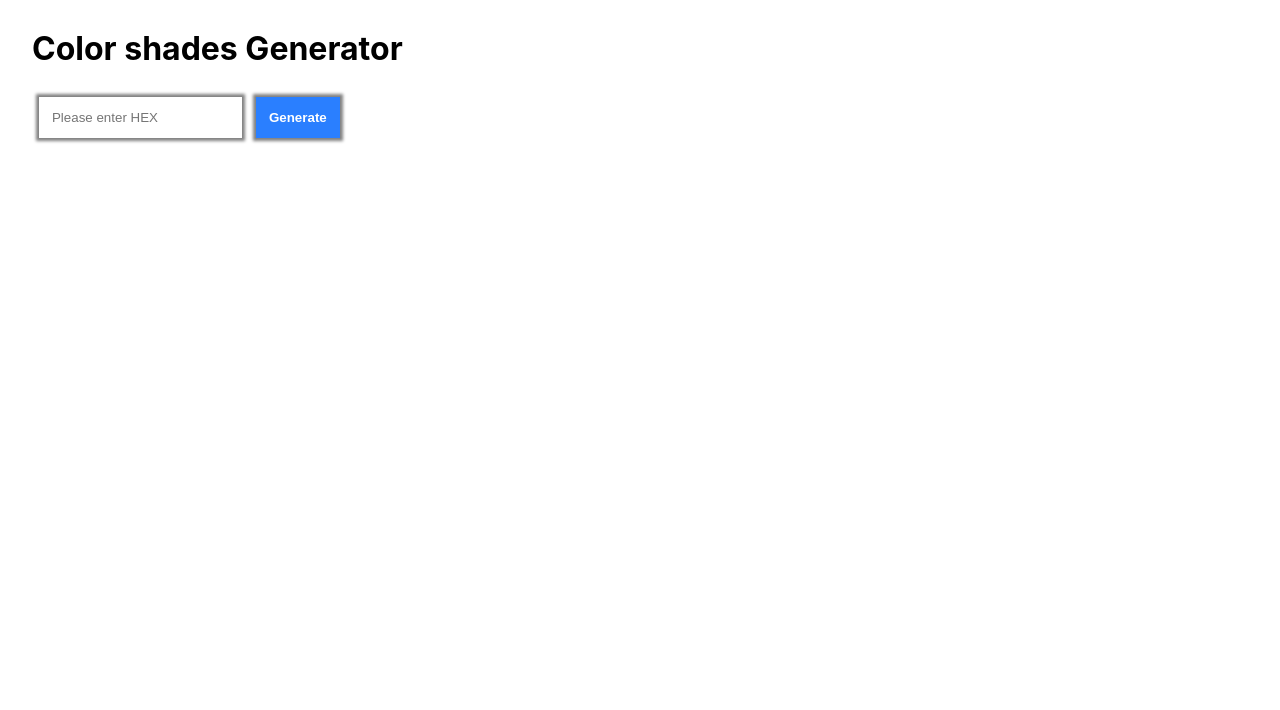
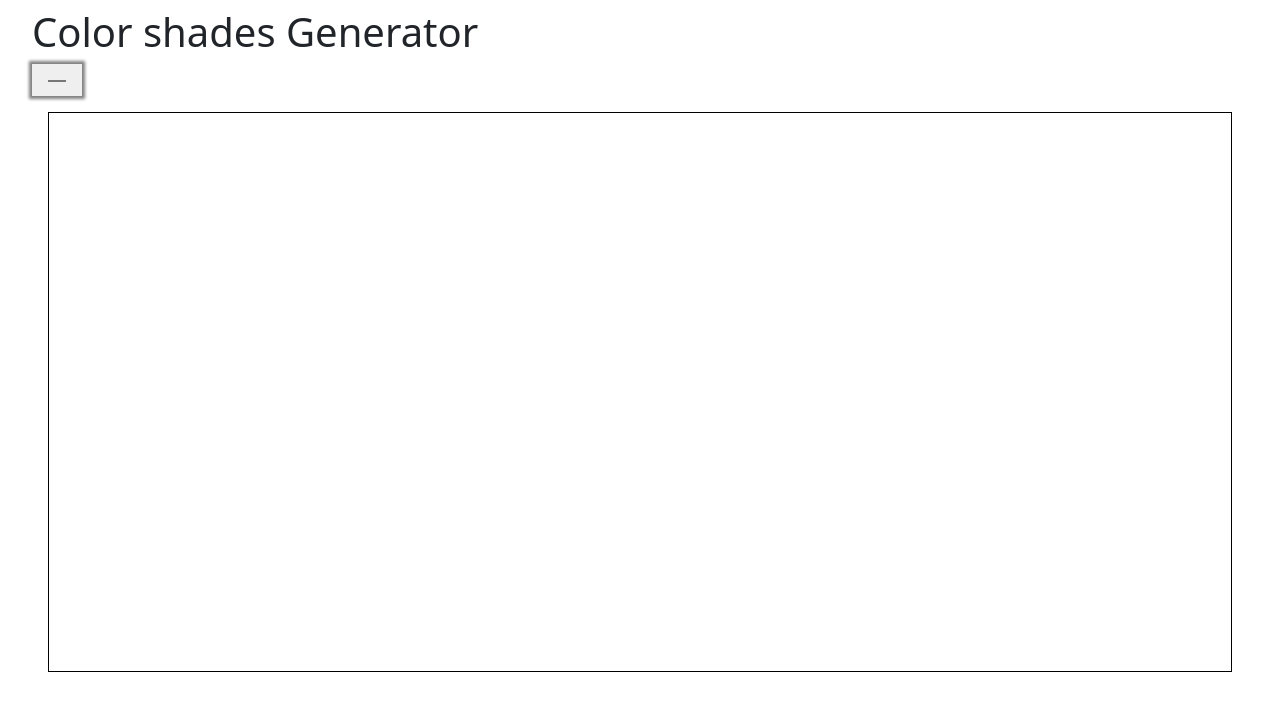
Before and after one commit to systemry420/react-mini-projects, a React (Create React App) app: page / in a window 1280 px wide. Shown: the top 710 px of the page. Built offline with nearby package versions, Linux system fonts and the light colour scheme.

Commit message:
change color based on input

```diff
--- a/package.json
+++ b/package.json
@@ -6,6 +6,7 @@
     "@testing-library/jest-dom": "^5.16.2",
     "@testing-library/react": "^12.1.3",
     "@testing-library/user-event": "^13.5.0",
+    "bootstrap": "^5.0.0-alpha3",
     "react": "^17.0.2",
     "react-dom": "^17.0.2",
     "react-scripts": "5.0.0",
--- a/src/color-shades/Main.js
+++ b/src/color-shades/Main.js
@@ -2,22 +2,36 @@ import React, { useState } from "react";
 import classes from "./style.module.css";
 
 const Main = () => {
-  const [input, setInput] = useState("");
+  const [color, setColor] = useState("");
+
+  const handleSubmit = (e) => {
+    e.preventDefault()
+    let selectedColor = e.target.value
+    setColor(selectedColor);
+  }
 
   return (
     <div className={classes.main}>
       <h1>Color shades Generator</h1>
-      <form>
+      <form onSubmit={handleSubmit}>
         <input
-          value={input}
-          onChange={(e) => setInput(e.target.value)}
-          type="text"
+          value={color}
+          onChange={handleSubmit}
+          type="color"
           placeholder="Please enter HEX"
         />
-        <input type="submit" value="Generate" />
       </form>
+
+      <Tiles color={color}/>
     </div>
   );
 };
 
+
+const Tiles = ({ color }) => {
+  return (
+    <div style={{ 'background': color }} className={`${classes.tiles}`}>
+    </div>
+  )
+}
 export default Main;
--- a/src/color-shades/style.module.css
+++ b/src/color-shades/style.module.css
@@ -14,3 +14,16 @@ input[type='submit'] {
     font-weight: bold;
     color: #fff;
 }
+
+.tile {
+    background-color: red;
+    height: 100px;
+    width: 100px;
+}
+
+.tiles {
+    display: flex;
+    margin: 1em;
+    height: 70vh;
+    border: 1px solid black;
+}
--- a/src/index.js
+++ b/src/index.js
@@ -3,6 +3,8 @@ import ReactDOM from 'react-dom';
 import './index.css';
 import App from './App';
 import reportWebVitals from './reportWebVitals';
+import "bootstrap/dist/css/bootstrap.min.css";
+
 
 ReactDOM.render(
   <React.StrictMode>
```
Also changed, not shown: 1 other file (tests, documents, lock files or other folders).
